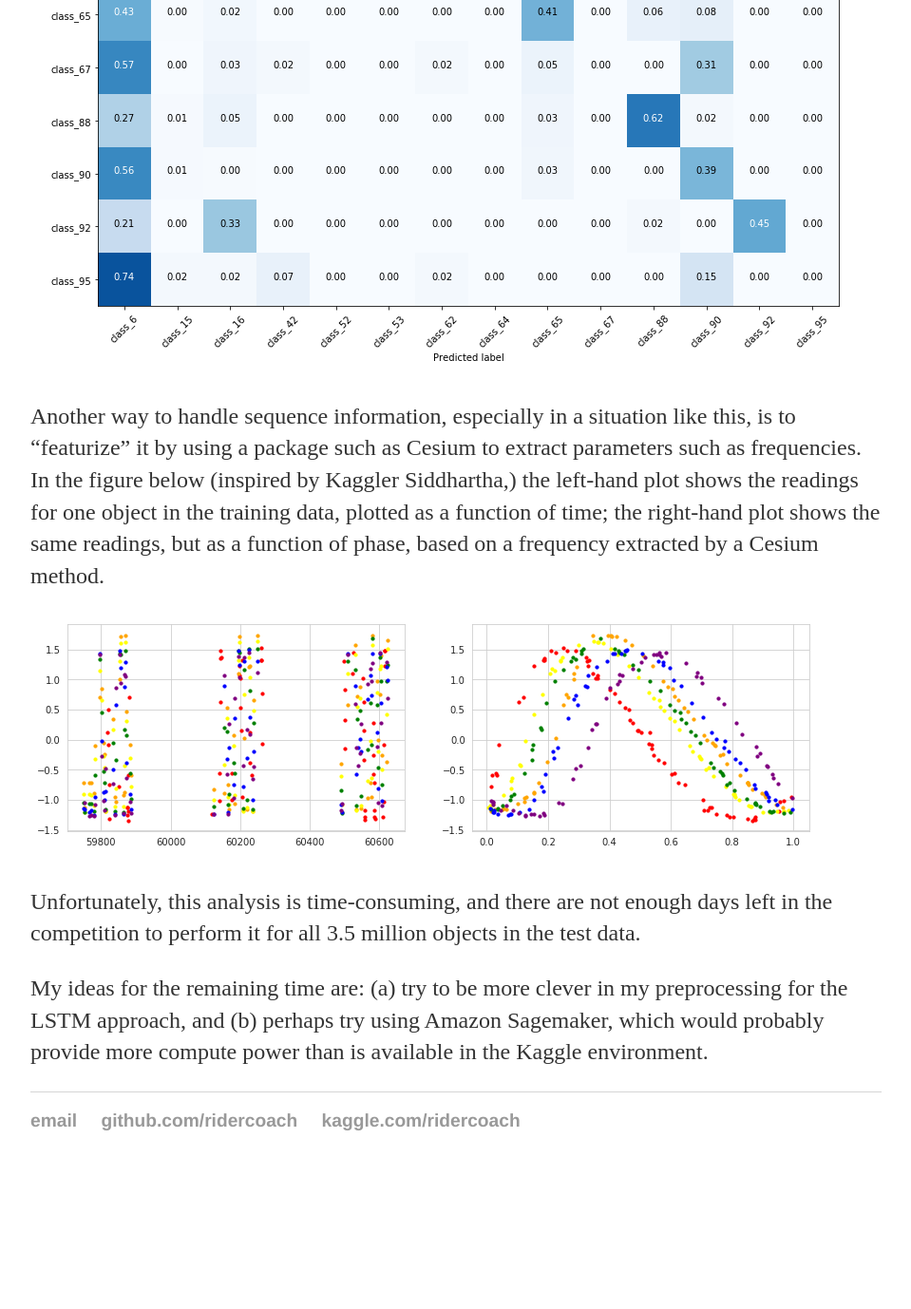
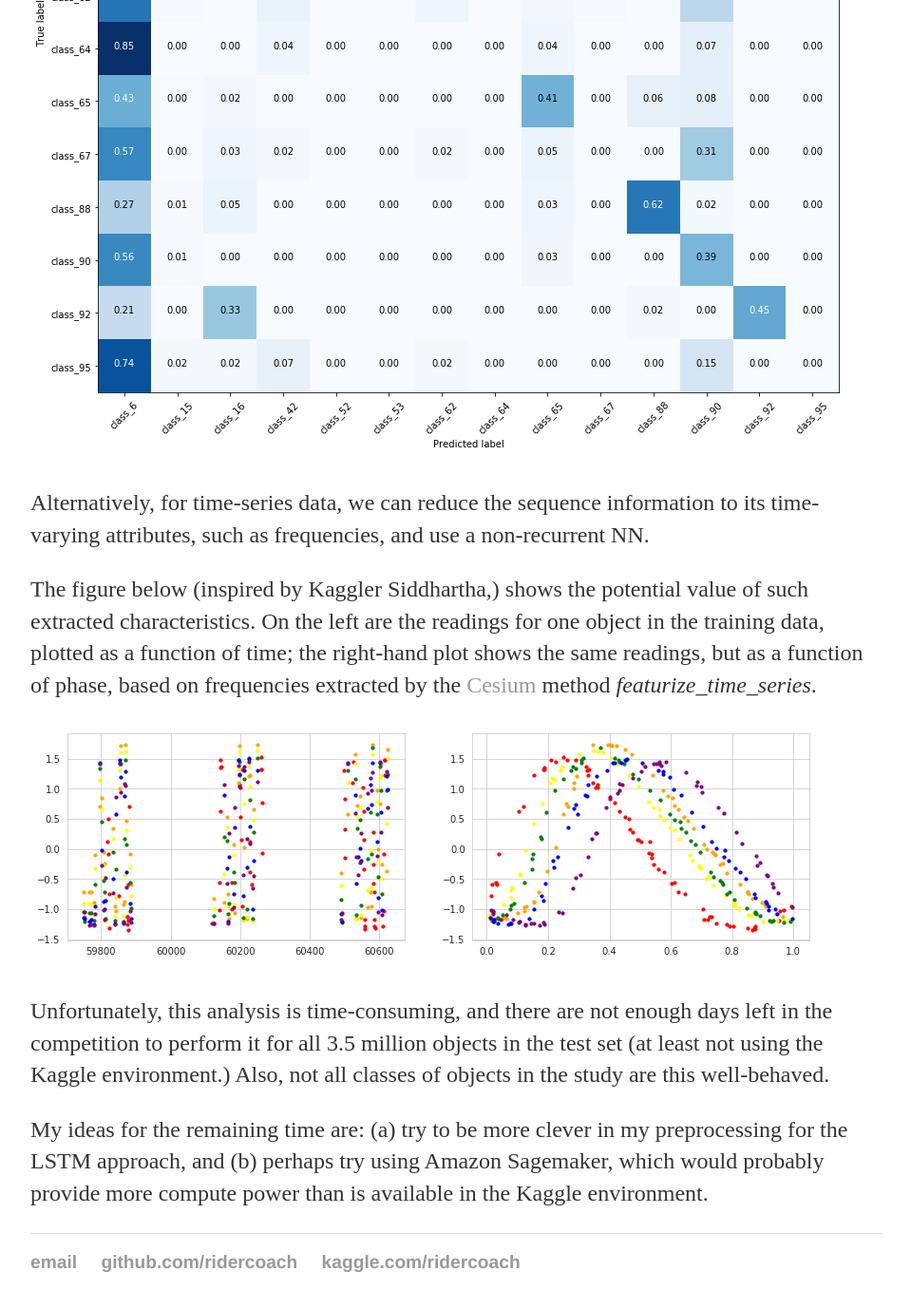
Before and after one commit to ridercoach/ridercoach.github.io, a Jekyll site: the page built from _projects/c_plasticc.md, in a window 1280 px wide and 1400 px high, scrolled down 1049 px. Shown: the top 1378 px of the window at 95% size, without its empty margins (160-1119 px from the left). Built offline with Jekyll 4.4.1, drawn with Linux system fonts in a browser that asks for light colours; before the commit the page ends 2300 px from its top, so only the background shows below that; some of the changed text lies outside the part shown.

Commit message:
Revise notes for plasticc

```diff
--- a/_projects/c_plasticc.md
+++ b/_projects/c_plasticc.md
@@ -12,33 +12,40 @@ that will come from a unique new telescope being constructed in Chile,
 expected to discover 10 to 100 times more time-varying astronomical
 sources than ever before known.
 
-Using the sequence data for this project is tricky, because
+One way to model sequential behavior is to feed the series of observations
+into a recurrent NN.
+
+This is tricky for this project, because
 the measurements in the different passbands are not synchronized, there
-are large gaps in the data, and for
-some classes of objects the time-varying behavior simply seems unclear from
-the data.
+are large gaps in the sampling, and for
+some classes of objects the time-varying behavior seems not well represented.
 
-But being curious, I made my first submission using a simple Keras
-LSTM network and some heavy-handed cleaning of the data. The accuracy
+But being curious, I created my first submission to the contest
+using a simple Keras
+LSTM network and some heavy-handed tidying. The accuracy
 of this approach, shown in
-the confusion matrix below, was
+the confusion matrix below, is
 less than stellar (haha.)
 
 ![](/images/cm.png)
 
-Another way to handle sequence information, especially in a situation
-like this, is to "featurize" it by using a package such as Cesium to
-extract parameters such as frequencies. In the figure below (inspired
-by Kaggler Siddhartha,) the left-hand plot shows the readings for one object in
+Alternatively, for time-series data, we can reduce the
+sequence information to its time-varying attributes,
+such as frequencies, and use a non-recurrent NN.
+
+The figure below (inspired by Kaggler Siddhartha,) shows the potential
+value of such extracted characteristics.
+On the left are the readings for one object in
 the training data, plotted as a function of time; the right-hand plot
-shows the same readings, but as a function of phase, based on a frequency
-extracted by a Cesium method.
+shows the same readings, but as a function of phase, based on frequencies
+extracted by the [Cesium](http://cesium-ml.org) method _featurize_time_series_.
 
 ![](/images/plasticc-615-plots.png)
 
 Unfortunately, this analysis is time-consuming, and there are not enough
 days left in the competition to perform it for all 3.5 million objects
-in the test data.
+in the test set (at least not using the Kaggle environment.) Also, not all
+classes of objects in the study are this well-behaved.
 
 My ideas for the remaining time are: (a) try to be more clever in my
 preprocessing for the LSTM approach, and (b) perhaps try using Amazon
```
